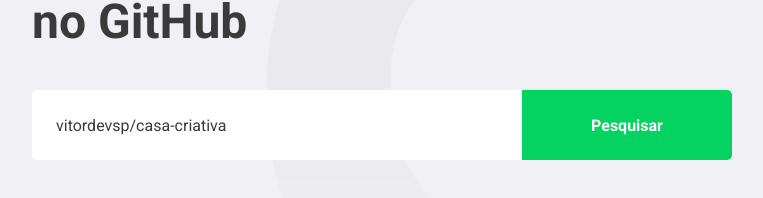
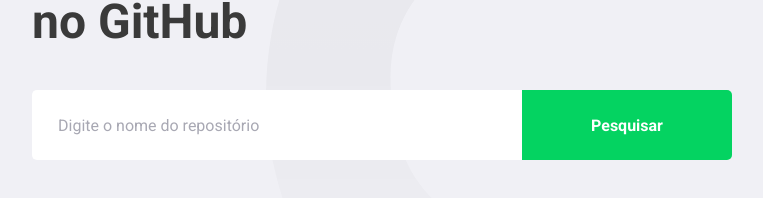
Before and after one commit to devsp-rocketseat/github-explorer-gostack, a React (Create React App) app: page / in a window 1280 px wide. Shown: the part 218-416 px from the top of the page, without its empty margins (148-911 px from the left). Built offline with nearby package versions, Linux system fonts and the light colour scheme.

Commit message:
update: Lidando com erros

```diff
--- a/src/pages/Dashboard/index.tsx
+++ b/src/pages/Dashboard/index.tsx
@@ -4,7 +4,7 @@
 import { FiChevronRight } from 'react-icons/fi'
 import logoImg from '../../assets/logo.svg'
 
-import { Title, Form, Repositories } from './styles'
+import { Title, Form, Repositories, Error } from './styles'
 
 interface Repository {
     full_name: string
@@ -16,19 +16,27 @@
 }
 
 const Dashboard: React.FC = () => {
-    const [newRepo, setNewRepo] = useState('vitordevsp/casa-criativa')
+    const [newRepo, setNewRepo] = useState('')
+    const [inputError, setInputError] = useState('')
     const [repositories, setRepositories] = useState<Repository[]>([])
 
     async function handleAddRepository(event: FormEvent<HTMLFormElement>): Promise<void> {
         event.preventDefault()
 
-        const response = await api.get<Repository>(`repos/${newRepo}`)
+        if (!newRepo) return setInputError('Digite o autor/nome do repositório')
 
-        const repository = response.data
+        try {
+            const response = await api.get<Repository>(`repos/${newRepo}`)
 
-        setRepositories([...repositories, repository])
+            const repository = response.data
 
-        setNewRepo('')
+            setRepositories([...repositories, repository])
+
+            setNewRepo('')
+            setInputError('')
+        } catch (error) {
+            setInputError('Erro ao buscar esse repositório')
+        }
     }
 
     return (
@@ -36,10 +44,12 @@
             <img src={logoImg} alt="GitHub Explorer" />
             <Title>Explore repositórios no GitHub</Title>
 
-            <Form onSubmit={handleAddRepository}>
+            <Form hasError={!!inputError} onSubmit={handleAddRepository}>
                 <input value={newRepo} onChange={e => setNewRepo(e.target.value)} placeholder="Digite o nome do repositório" />
                 <button type="submit">Pesquisar</button>
             </Form>
+
+            {inputError && <Error>{inputError}</Error>}
 
             <Repositories>
                 {repositories.map(repo => (
--- a/src/pages/Dashboard/styles.ts
+++ b/src/pages/Dashboard/styles.ts
@@ -1,5 +1,9 @@
-import styled from 'styled-components'
+import styled, { css } from 'styled-components'
 import { shade } from 'polished'
+
+interface FormProps {
+    hasError: boolean
+}
 
 export const Title = styled.h1`
     font-size: 48px;
@@ -9,7 +13,7 @@
     margin-top: 80px;
 `
 
-export const Form = styled.form`
+export const Form = styled.form<FormProps>`
     margin-top: 40px;
     max-width: 700px;
     display: flex;
@@ -21,6 +25,12 @@
         border: 0;
         border-radius: 5px 0 0 5px;
         color: #3a3a3a;
+        border: 2px solid #fff;
+        border-right: 0;
+
+        ${(props) => props.hasError && css`
+            border-color: #c53030;
+        `}
 
         &::placeholder {
           color: #a8a8b3;
@@ -41,6 +51,12 @@
           background: ${shade(0.2, '#04d361')};
         }
     }
+`
+
+export const Error = styled.p`
+    display: block;
+    color: #c53030;
+    margin-top: 8px;
 `
 
 export const Repositories = styled.div`
```
